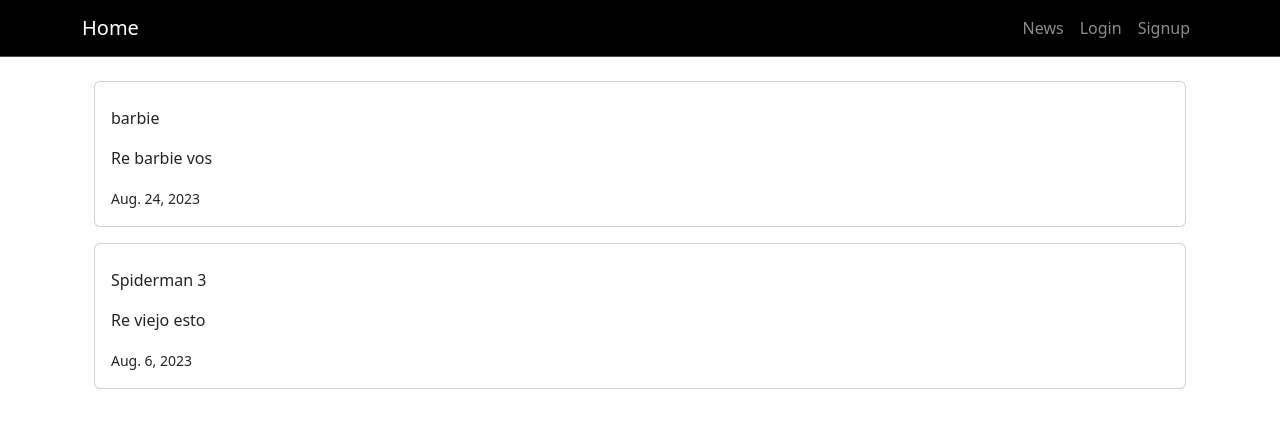
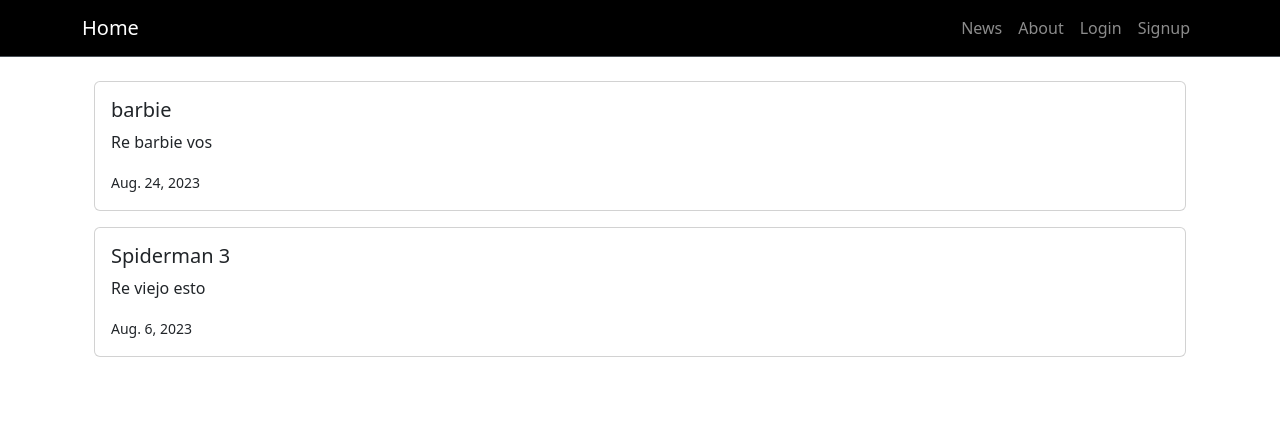
Before and after one commit to mvasquezb99/Taller_1Movies, a Django app: page /news/ in a window 1280 px wide. Shown: the top 428 px of the page. Run offline with Django 4.2, Linux system fonts and the light colour scheme; data comes from the database, SQL or seed files in the repository.

Commit message:
correcion news page

```diff
--- a/movies/movies/templates/base.html
+++ b/movies/movies/templates/base.html
@@ -18,6 +18,7 @@
             <div class="collapse navbar-collapse" id="navbarNavAltMarkup">
                 <div class="navbar-nav ms-auto">
                     <a href="{% url 'news'%}" class="nav-link">News</a>
+                    <a href="#"class="nav-link">About</a>
                     <a href="#" class="nav-link">Login</a>
                     <a href="#" class="nav-link">Signup</a>
                 </div>
--- a/movies/news/templates/news.html
+++ b/movies/news/templates/news.html
@@ -15,8 +15,7 @@
             <div class="row g-0">
                 <div class="">
                     <div class="card-body">
-                        <h5 class="card-title"></h5>
-                        <p class="card-text">{{new.headline}}</p>
+                        <h5 class="card-title">{{new.headline}}</h5>
                         <p class="card-text">{{new.body}}</p>
                         <p class="card-text"><small>{{new.date}}</small></p>
                     </div>
```
